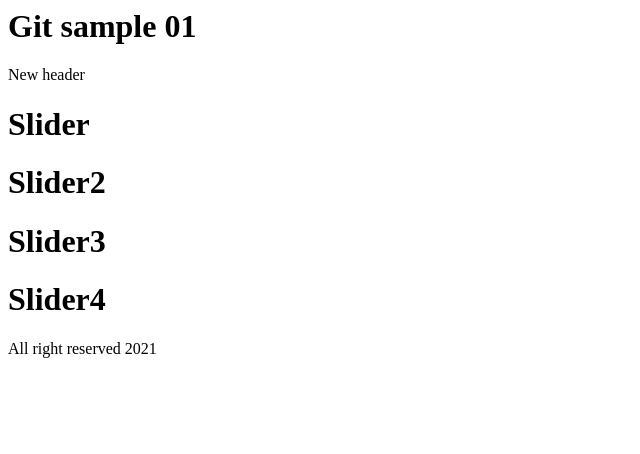
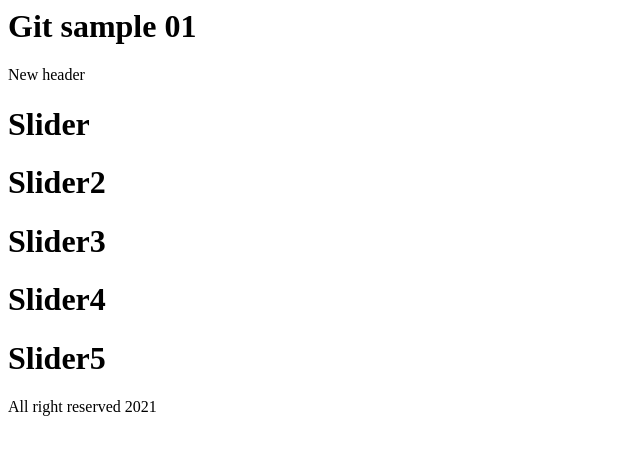
Before and after one commit to KarameiOmid/Sample1Backup, a website: page Index.html in a window 1280 px wide. Shown: the whole page, without its empty margins (0-640 px from the left). Drawn offline with Linux system fonts and the light colour scheme.

Commit message:
Slider5 added
Slider5 added

```diff
--- a/Index.html
+++ b/Index.html
@@ -15,6 +15,7 @@
         <h1>Slider2</h1>
         <h1>Slider3</h1>
         <h1>Slider4</h1>
+        <h1>Slider5</h1>
     </div>
     <footer>
         All right reserved 2021
```
